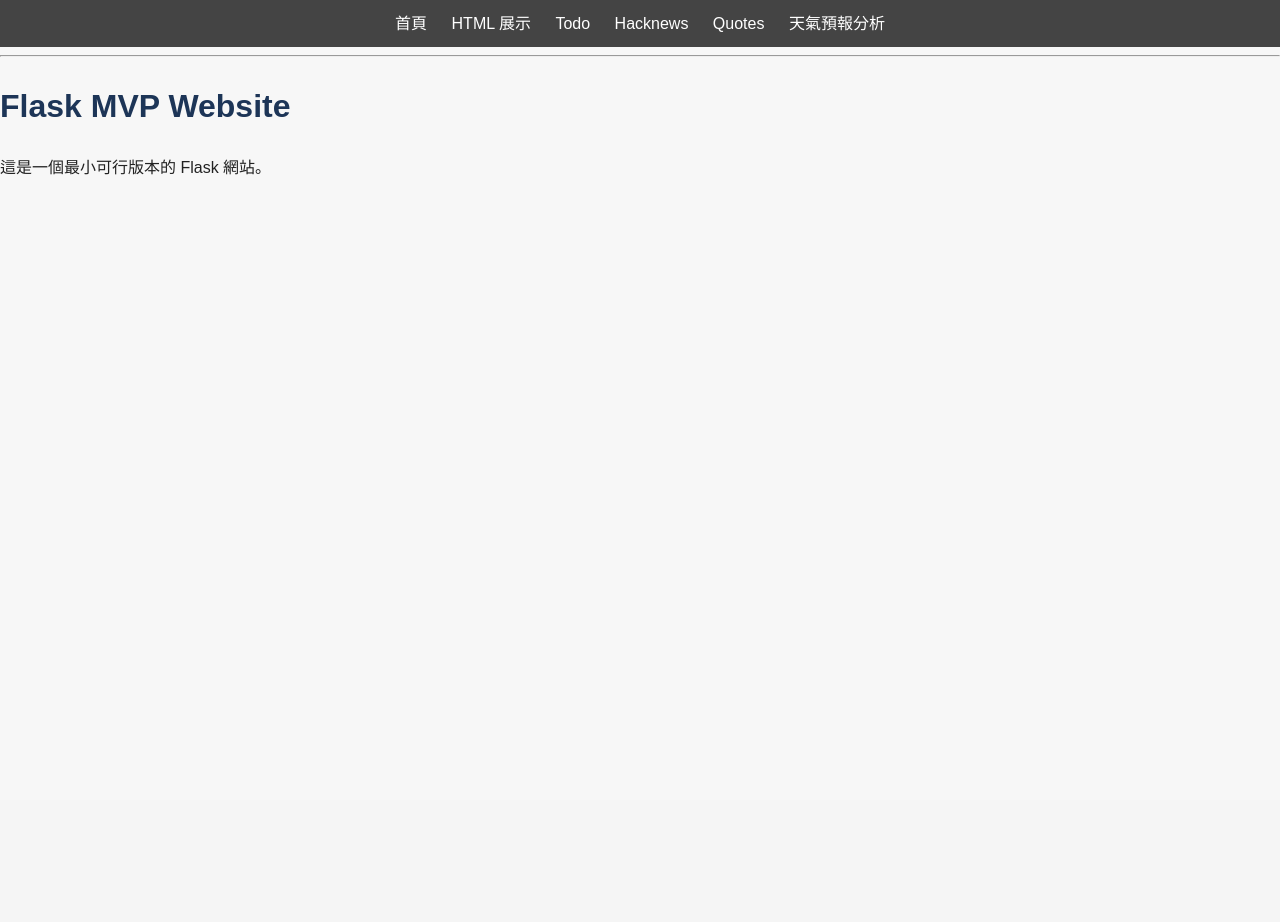
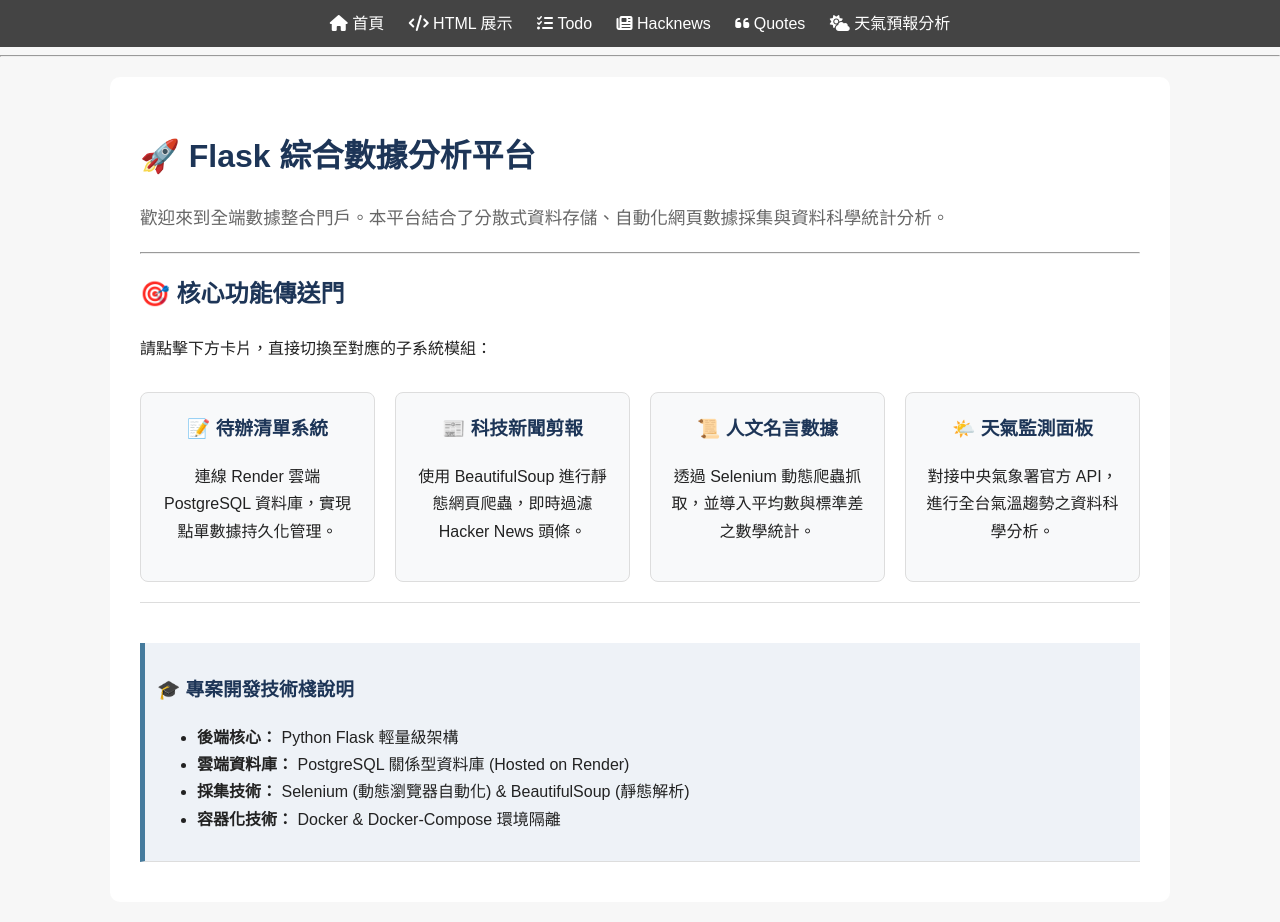
Before and after one commit to smikoh26/123, a Flask app: page / in a window 1280 px wide. Before the commit the page ends 175 px from the top, so only its background shows below. Run offline with Flask 3, Linux system fonts and the light colour scheme.

Commit message:
Type what you did.

```diff
--- a/templates/home.html
+++ b/templates/home.html
@@ -1,18 +1,91 @@
+{% extends "navbar.html" %}
+
+{% block content %}
 <!DOCTYPE html>
-<html lang="en">
+<html lang="zh-Hant">
 <head>
     <meta charset="UTF-8" />
     <meta name="viewport" content="width=device-width, initial-scale=1.0" />
-        <title>Flask MVP</title>
+    <title>Flask 綜合數據分析平台</title>
     <link rel="stylesheet" href="{{ url_for('static', filename='index.css') }}">
+    <style>
+        /* 額外加一點點簡單的首頁排版，讓傳送門卡片並排 */
+        .portal-container {
+            display: grid;
+            grid-template-columns: repeat(auto-fit, minmax(220px, 1fr));
+            gap: 20px;
+            margin-top: 30px;
+        }
+        .portal-card {
+            background: #f8f9fa;
+            border: 1px solid #ddd;
+            border-radius: 8px;
+            padding: 20px;
+            text-align: center;
+            text-decoration: none;
+            color: #222;
+            transition: all 0.3s ease;
+        }
+        .portal-card:hover {
+            transform: translateY(-5px);
+            box-shadow: 0 5px 15px rgba(0,0,0,0.1);
+            background: #eef2f7;
+            border-color: #1d3557;
+        }
+        .portal-card h3 {
+            margin-top: 0;
+            color: #1d3557;
+        }
+    </style>
 </head>
 <body>
-         {% extends "navbar.html" %}
+    <main>
+        <header style="background: none; color: #222; padding: 0; text-align: left;">
+            <h1>🚀 Flask 綜合數據分析平台</h1>
+            <p style="font-size: 1.1rem; color: #666;">
+                歡迎來到全端數據整合門戶。本平台結合了分散式資料存儲、自動化網頁數據採集與資料科學統計分析。
+            </p>
+        </header>
 
-        {% block content %}
+        <hr>
 
-        <h1>Flask MVP Website</h1>
-        <p>這是一個最小可行版本的 Flask 網站。</p>
+        <section>
+            <h2>🎯 核心功能傳送門</h2>
+            <p>請點擊下方卡片，直接切換至對應的子系統模組：</p>
+
+            <div class="portal-container">
+                <a href="{{ url_for('todo') }}" class="portal-card">
+                    <h3>📝 待辦清單系統</h3>
+                    <p>連線 Render 雲端 PostgreSQL 資料庫，實現點單數據持久化管理。</p>
+                </a>
+
+                <a href="{{ url_for('news') }}" class="portal-card">
+                    <h3>📰 科技新聞剪報</h3>
+                    <p>使用 BeautifulSoup 進行靜態網頁爬蟲，即時過濾 Hacker News 頭條。</p>
+                </a>
+
+                <a href="{{ url_for('quotes') }}" class="portal-card">
+                    <h3>📜 人文名言數據</h3>
+                    <p>透過 Selenium 動態爬蟲抓取，並導入平均數與標準差之數學統計。</p>
+                </a>
+
+                <a href="{{ url_for('weather') }}" class="portal-card">
+                    <h3>🌤️ 天氣監測面板</h3>
+                    <p>對接中央氣象署官方 API，進行全台氣溫趨勢之資料科學分析。</p>
+                </a>
+            </div>
+        </section>
+
+        <section class="tag-box" style="background: #eef2f7; border-left: 5px solid #457b9d;">
+            <h3>🎓 專案開發技術棧說明</h3>
+            <ul>
+                <li><strong>後端核心：</strong> Python Flask 輕量級架構</li>
+                <li><strong>雲端資料庫：</strong> PostgreSQL 關係型資料庫 (Hosted on Render)</li>
+                <li><strong>採集技術：</strong> Selenium (動態瀏覽器自動化) & BeautifulSoup (靜態解析)</li>
+                <li><strong>容器化技術：</strong> Docker & Docker-Compose 環境隔離</li>
+            </ul>
+        </section>
+    </main>
 </body>
+</html>
 {% endblock %}
-</html>
--- a/templates/navbar.html
+++ b/templates/navbar.html
@@ -1,12 +1,20 @@
+<!DOCTYPE html>
+<html lang="zh-Hant">
+<head>
+    <link rel="stylesheet" href="https://cdnjs.cloudflare.com/ajax/libs/font-awesome/6.4.0/css/all.min.css">
+</head>
+<body>
     <nav>
-        <a href="{{ url_for('home') }}">首頁</a>
-        <a href="{{ url_for('html_tags') }}">HTML 展示</a>
-        <a href="{{ url_for('todo') }}">Todo</a>
-        <a href="{{ url_for('news') }}">Hacknews</a>
-        <a href="{{ url_for('quotes') }}">Quotes</a>
-        <a href="{{ url_for('weather') }}">天氣預報分析</a>
+        <a href="{{ url_for('home') }}"><i class="fa-solid fa-house"></i> 首頁</a>
+        <a href="{{ url_for('html_tags') }}"><i class="fa-solid fa-code"></i> HTML 展示</a>
+        <a href="{{ url_for('todo') }}"><i class="fa-solid fa-list-check"></i> Todo</a>
+        <a href="{{ url_for('news') }}"><i class="fa-solid fa-newspaper"></i> Hacknews</a>
+        <a href="{{ url_for('quotes') }}"><i class="fa-solid fa-quote-left"></i> Quotes</a>
+        <a href="{{ url_for('weather') }}"><i class="fa-solid fa-cloud-sun"></i> 天氣預報分析</a>
     </nav>
 
     <hr>
 
     {% block content %}{% endblock %}
+</body>
+</html>
```
Lines whose indentation alone changed are shown as unchanged.
